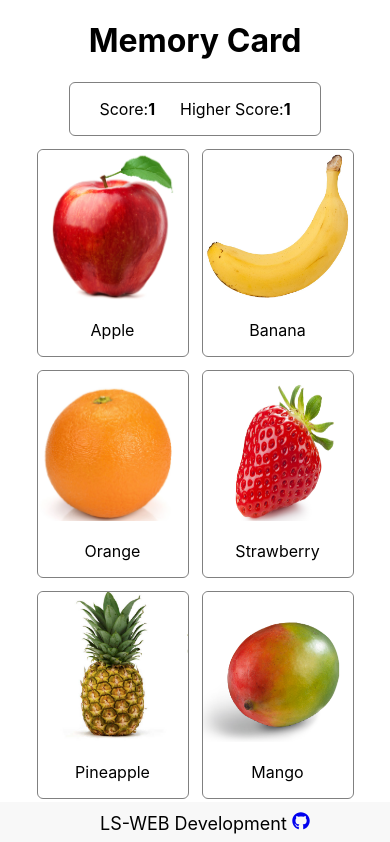
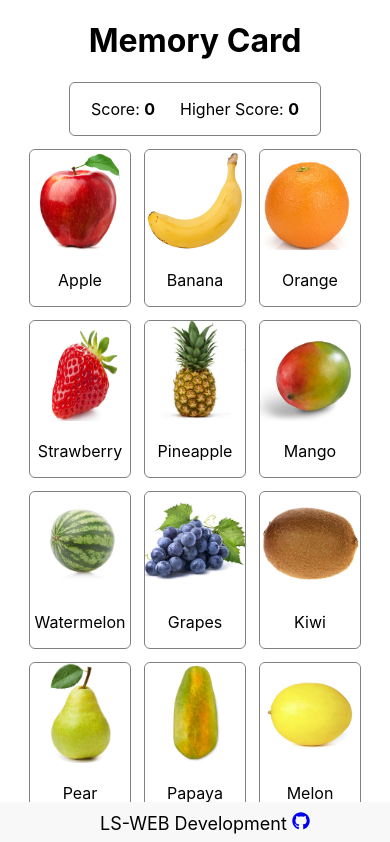
Before and after one commit to lswebdevelops/react-memory-card, a React (Create React App) app: page / in a window 390 px wide. Shown: the top 842 px of the page. Built offline with nearby package versions, Linux system fonts and the light colour scheme.

Commit message:
before adding higherscore

```diff
--- a/src/App.js
+++ b/src/App.js
@@ -1,13 +1,26 @@
-import './App.css';
-import Footer from './components/Footer';
-import Fruits from './components/Fruits';
-import Navbar from './components/Navbar';
+import React, { useState } from "react";
+import "./App.css";
+import Navbar from "./components/Navbar";
+import Fruits from "./components/Fruits";
+import Footer from "./components/Footer";
 
 function App() {
+  const [score, setScore] = useState(0);
+  const [higherScore, setHigherScore] = useState(0);
+
+  const updateHigherScore = () => {
+    setHigherScore((prevHigherScore) => {
+      if (score > prevHigherScore) {
+        return score;
+      }
+      return prevHigherScore;
+    });
+  };
+
   return (
     <div className="App">
-      <Navbar />
-      <Fruits />
+      <Navbar score={score} higherScore={higherScore} />
+      <Fruits setScore={setScore} setHigherScore={updateHigherScore} />
       <Footer />
     </div>
   );
--- a/src/components/Fruits.jsx
+++ b/src/components/Fruits.jsx
@@ -1,7 +1,7 @@
-import React, { useState } from "react";
+import React, { useState, useRef } from "react";
 import "../styles/Fruits.css";
 
-const Fruits = () => {
+const Fruits = ({ setScore }) => {
   const [fruitImages, setFruitImages] = useState([
     "apple.png",
     "banana.png",
@@ -17,38 +17,65 @@ const Fruits = () => {
     "melon.png",
   ]);
 
-  const changeImages = () => {
+  const previousImageRef = useRef(null);
+
+  const scoreUp = () => {
+    setScore((prevScore) => {
+      const newScore = prevScore + 1;
+      if (newScore === 12) {
+        alert("Great Job")
+        resetScore(); // Restart the score if it reaches 12
+      }
+      return newScore;
+    });
+  };
+  const resetScore = () => {
+    setScore(0);
+  };
+
+  const changeImages = (image) => {
     const shuffledImages = [...fruitImages];
     for (let i = shuffledImages.length - 1; i > 0; i--) {
       const j = Math.floor(Math.random() * (i + 1));
-      [shuffledImages[i], shuffledImages[j]] = [shuffledImages[j], shuffledImages[i]];
+      [shuffledImages[i], shuffledImages[j]] = [
+        shuffledImages[j],
+        shuffledImages[i],
+      ];
     }
     setFruitImages(shuffledImages);
+
+    if (previousImageRef.current === image) {
+      resetScore(); // Reset score if the same fruit is clicked
+    } else {
+      scoreUp(); // Increase score if a different fruit is clicked
+    }
+
+    previousImageRef.current = image;
   };
+
   const getFruitName = (imageName) => {
     const nameWithoutExtension = imageName.split(".")[0];
-    const capitalized = nameWithoutExtension.charAt(0).toUpperCase() + nameWithoutExtension.slice(1);
+    const capitalized =
+      nameWithoutExtension.charAt(0).toUpperCase() +
+      nameWithoutExtension.slice(1);
     return capitalized;
   };
-
 
   return (
     <div className="fruits-container">
       {fruitImages.map((image, index) => (
         <div className="img-name-container" key={index}>
           <div className="fruits">
-
             <img
               className="fruits-img"
               src={require(`../images/${image}`)}
               alt={image.split(".")[0]}
-            onClick={changeImages}
+              onClick={() => changeImages(image)}
             ></img>
-          <p >{`${getFruitName(image)}`}</p>
+            <p>{`${getFruitName(image)}`}</p>
           </div>
         </div>
       ))}
-
     </div>
   );
 };
--- a/src/components/Navbar.jsx
+++ b/src/components/Navbar.jsx
@@ -1,18 +1,16 @@
 import React from "react";
 import "../styles/Navbar.css";
 
-const Navbar = () => {
+const Navbar = ({ score, higherScore }) => {
   return (
     <div className="navbar-container">
       <h1>Memory Card</h1>
       <div className="score-container">
         <p>
-          Score:
-          <span className="span-score">1</span>{" "}
+          Score: <span className="span-score">{score}</span>{" "}
         </p>
         <p>
-          Higher Score:
-          <span className="span-higher-score">1</span>{" "}
+          Higher Score: <span className="span-higher-score">{higherScore}</span>{" "}
         </p>
       </div>
     </div>
--- a/src/styles/Fruits.css
+++ b/src/styles/Fruits.css
@@ -1,30 +1,44 @@
-:root{
+:root {
   --main-border-radius: 6px;
-
 }
 .fruits-container {
-    padding: 13px;
+  padding: 13px;
   display: flex;
   flex-wrap: wrap;
-  /* border: solid firebrick 1px; */
   justify-content: center;
   gap: 13px;
-
+  width: 950px;
+  margin: auto;
 }
 .fruits-img {
-  width: 150px;
-  height: 150px;
+  width: 200px;
+  height: 200px;
   border-radius: var(--main-border-radius);
-
 }
-.img-name-container:hover{
+.img-name-container:hover {
   filter: brightness(95%);
 }
-.img-name-container{
+.img-name-container {
   /* border: solid 1px firebrick; */
   border: solid gray 1px;
-  display:flex;
+  display: flex;
   border-radius: var(--main-border-radius);
 
   flex-direction: row;
 }
+@media (max-width: 767px) {
+  .fruits-container {
+    padding: 13px;
+    display: flex;
+    flex-wrap: wrap;
+    justify-content: center;
+    gap: 13px;
+    width: auto;
+    margin: auto;
+  }
+  .fruits-img {
+    width: 100px;
+    height: 100px;
+    border-radius: var(--main-border-radius);
+  }
+}
```
Lines whose indentation alone changed are shown as unchanged.
